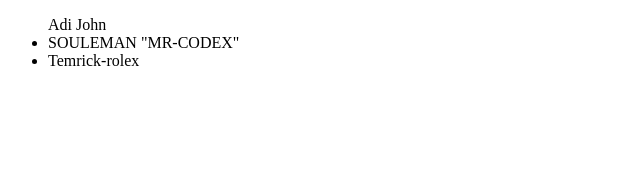
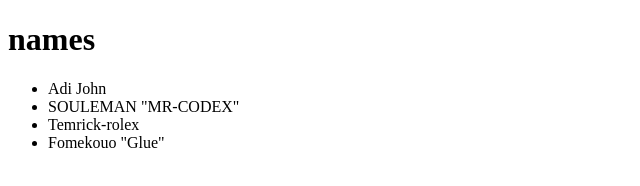
Before and after one commit to Adi-John/dev-ups, a plain HTML site: page index.html in a window 1280 px wide. Shown: the whole page, without its empty margins (0-640 px from the left). Drawn offline with Linux system fonts and the light colour scheme.

Commit message:
fomekouo added

```diff
--- a/index.html
+++ b/index.html
@@ -6,10 +6,13 @@
     <title>Document</title>
 </head>
 <body>
+<h1>names</h1>
 <ul>
-    <il>Adi John</il>
+    <li>Adi John</li>
     <li>SOULEMAN "MR-CODEX" </li>
     <li>Temrick-rolex</li>
+    <li>Fomekouo "Glue"</li>
+
 </ul>
 
 </body>
```
